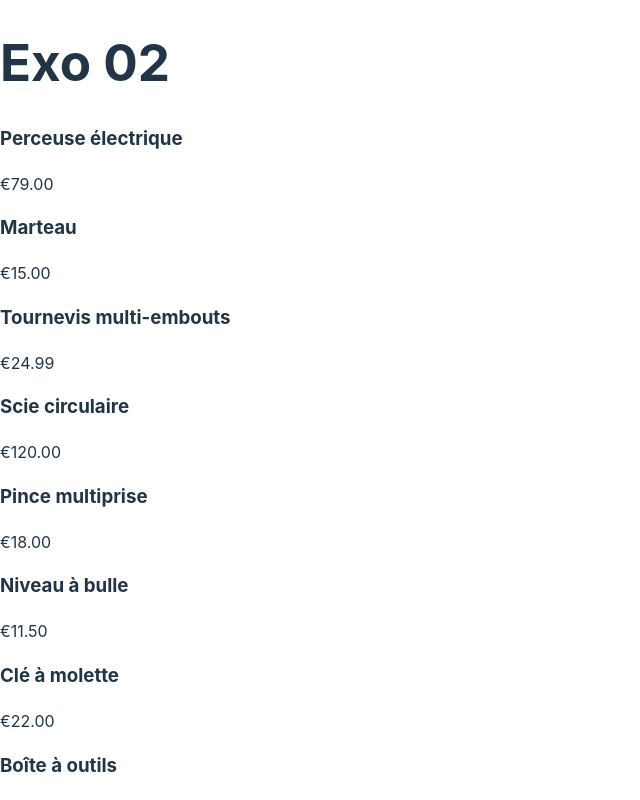
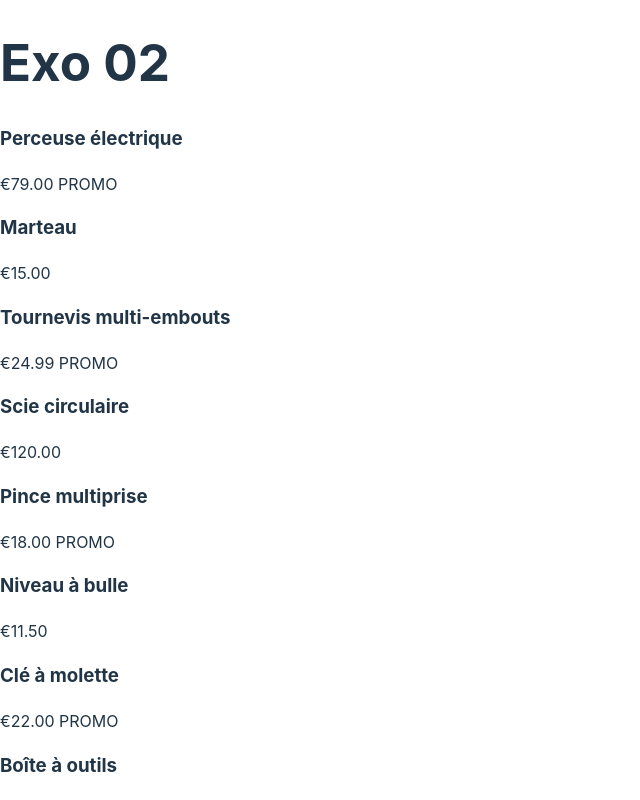
Before and after one commit to Formation-JS/BXL_FE2024_React_Exo02, a React (Vite) app: page / in a window 1280 px wide. Shown: the top 800 px of the page, without its empty margins (0-640 px from the left). Built offline with nearby package versions, Linux system fonts and the light colour scheme.

Commit message:
Display "Promo" on price 😜

```diff
--- a/src/components/ProductList/ProductList.jsx
+++ b/src/components/ProductList/ProductList.jsx
@@ -5,7 +5,7 @@ const ProductListItem = ({ name, price, promo }) => {
     return (
         <div>
             <h3>{name}</h3>
-            <p><PriceDisplay price={price} /></p>
+            <p><PriceDisplay price={price} /> {promo && 'PROMO'}</p>
         </div>
     );
 };
```
